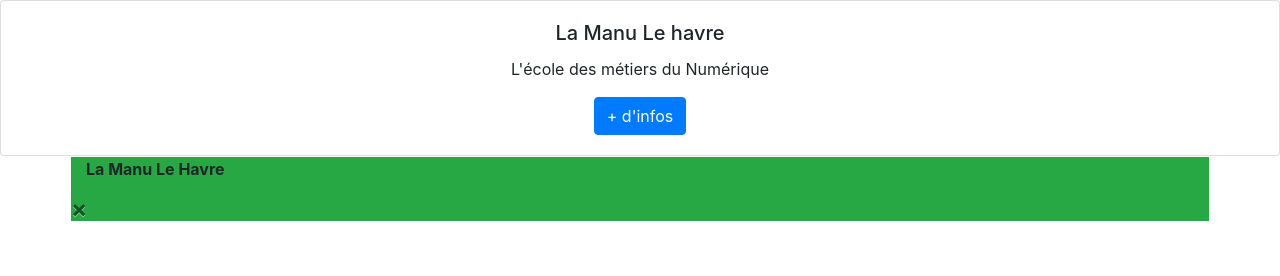
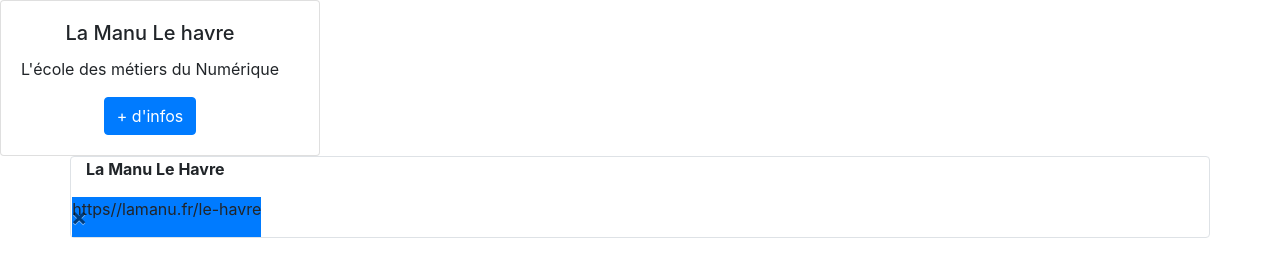
Before and after one commit to guylainecastellano/ex7-bootstrap, a plain HTML site: page index.html in a window 1280 px wide. Drawn offline with nearby package versions, Linux system fonts and the light colour scheme.

Commit message:
ex7 bootstrap

```diff
--- a/index.html
+++ b/index.html
@@ -7,18 +7,16 @@
   <title>exercice7boostrap</title>
 </head>
 <body>
-    <div class="card text-center"> <!--réduire le cadre de la card-->
+  <div class="card text-center card w-25 rounded media position-relative"> <!--réduire le cadre de la card-->
     <div class="card-body">
       <h5 class="card-title">La Manu Le havre</h5>
       <p class="card-text">L'école des métiers du Numérique</p>
       <a href="#" class="btn btn-primary">+ d'infos</a>
     </div>
-      <data-dismiss="modal" aria-label="Close"></button>
+    <data-dismiss="modal" aria-label="Close">
   </div>
-    </div>
-
   <!--2nde fenetre--> <!--voir modal comme déjà commencer ci-dessous-->
-    <div class="container bg-success arounded text-left border border-white">
+  <div class="container bg-white rounded text-left border border-black">
     <div class="row">
       <div class="col-12 font-weight-bold">
         <p>La Manu Le Havre</p></div>
@@ -26,12 +24,12 @@
           <span aria-hidden="true">&times;</span>
         </button>
         <div class="row bg-primary">
-            <link rel="stylesheet" href="https/">
+          <p>https//lamanu.fr/le-havre</p></div>
+          <div class="dropdown-menu">
+            <a class="dropdown-item" href="#">Fermer</a>
+          </div>
+        </div>
 
-
-
-
-          </div>
         <script src="https://code.jquery.com/jquery-3.3.1.slim.min.js" integrity="sha384-q8i/X+965DzO0rT7abK41JStQIAqVgRVzpbzo5smXKp4YfRvH+8abtTE1Pi6jizo" crossorigin="anonymous"></script>
         <script src="https://cdnjs.cloudflare.com/ajax/libs/popper.js/1.14.7/umd/popper.min.js" integrity="sha384-UO2eT0CpHqdSJQ6hJty5KVphtPhzWj9WO1clHTMGa3JDZwrnQq4sF86dIHNDz0W1" crossorigin="anonymous"></script>
         <script src="https://stackpath.bootstrapcdn.com/bootstrap/4.3.1/js/bootstrap.min.js" integrity="sha384-JjSmVgyd0p3pXB1rRibZUAYoIIy6OrQ6VrjIEaFf/nJGzIxFDsf4x0xIM+B07jRM" crossorigin="anonymous"></script>
```
Lines whose indentation alone changed are shown as unchanged.
